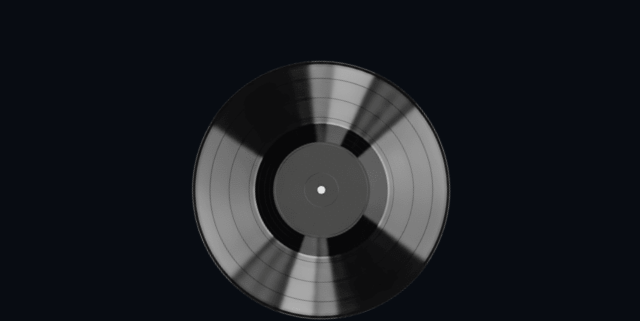
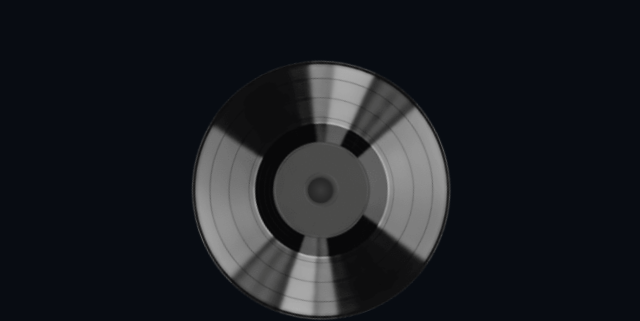
Before and after one commit to billyknightfilm/bk-movie-tickets, a Next.js app: page /secret in a window 1280 px wide. Shown: the part 149-470 px from the top of the page, without its empty margins (319-959 px from the left). Built offline with nearby package versions, Linux system fonts and the light colour scheme.

Commit message:
Add smooth grey center overlay to vinyl covering white spindle hole

```diff
--- a/app/secret/page.tsx
+++ b/app/secret/page.tsx
@@ -115,6 +115,17 @@ export default function SecretPage() {
                 priority
                 style={{
                   animation: phase === "transition" ? "spin 2.5s linear infinite" : undefined,
+                }}
+              />
+
+              {/* Smooth grey center covering the white spindle hole */}
+              <div
+                className="absolute top-1/2 left-1/2 -translate-x-1/2 -translate-y-1/2 rounded-full"
+                style={{
+                  width: "8%",
+                  height: "8%",
+                  background: "radial-gradient(circle, #3a3a3a 0%, #2a2a2a 50%, #1e1e1e 100%)",
+                  boxShadow: "inset 0 1px 2px rgba(255,255,255,0.08), 0 0 4px rgba(0,0,0,0.5)",
                 }}
               />
 
```
